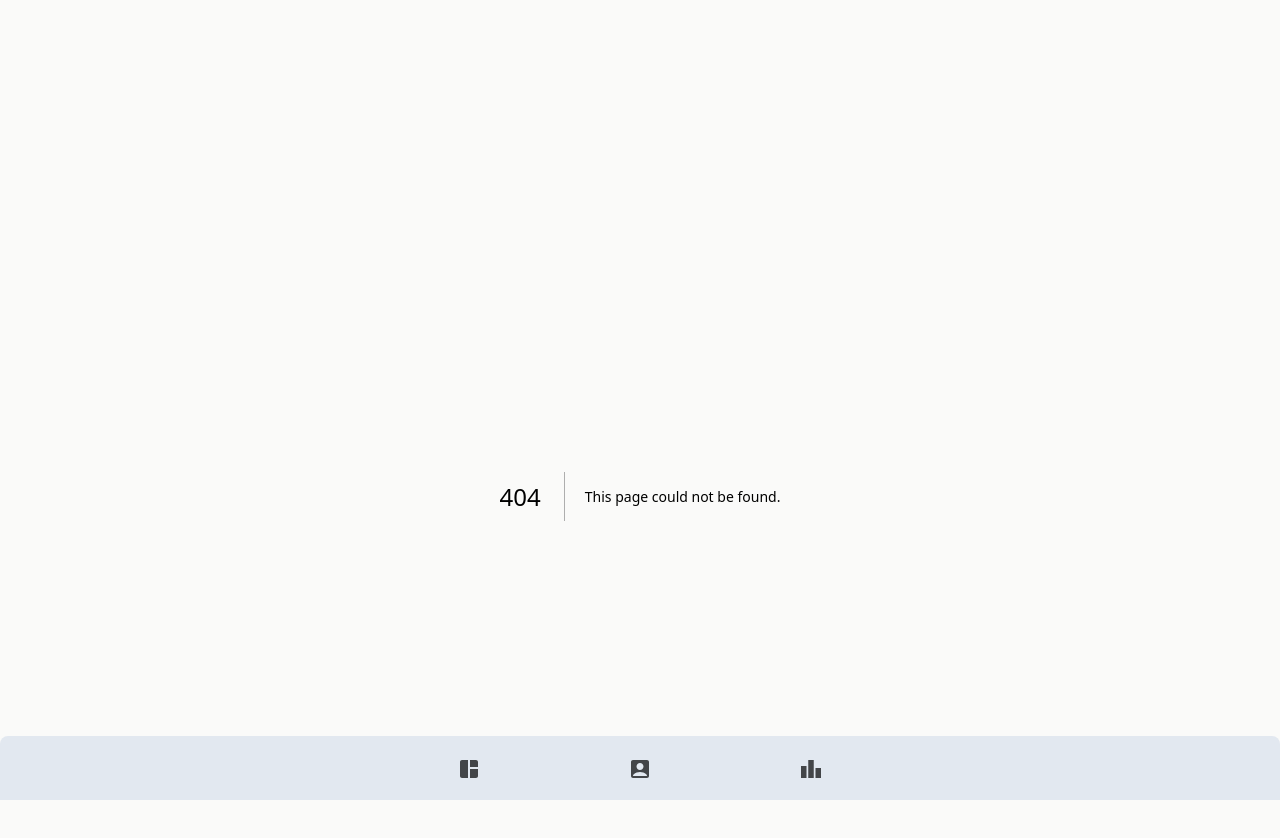
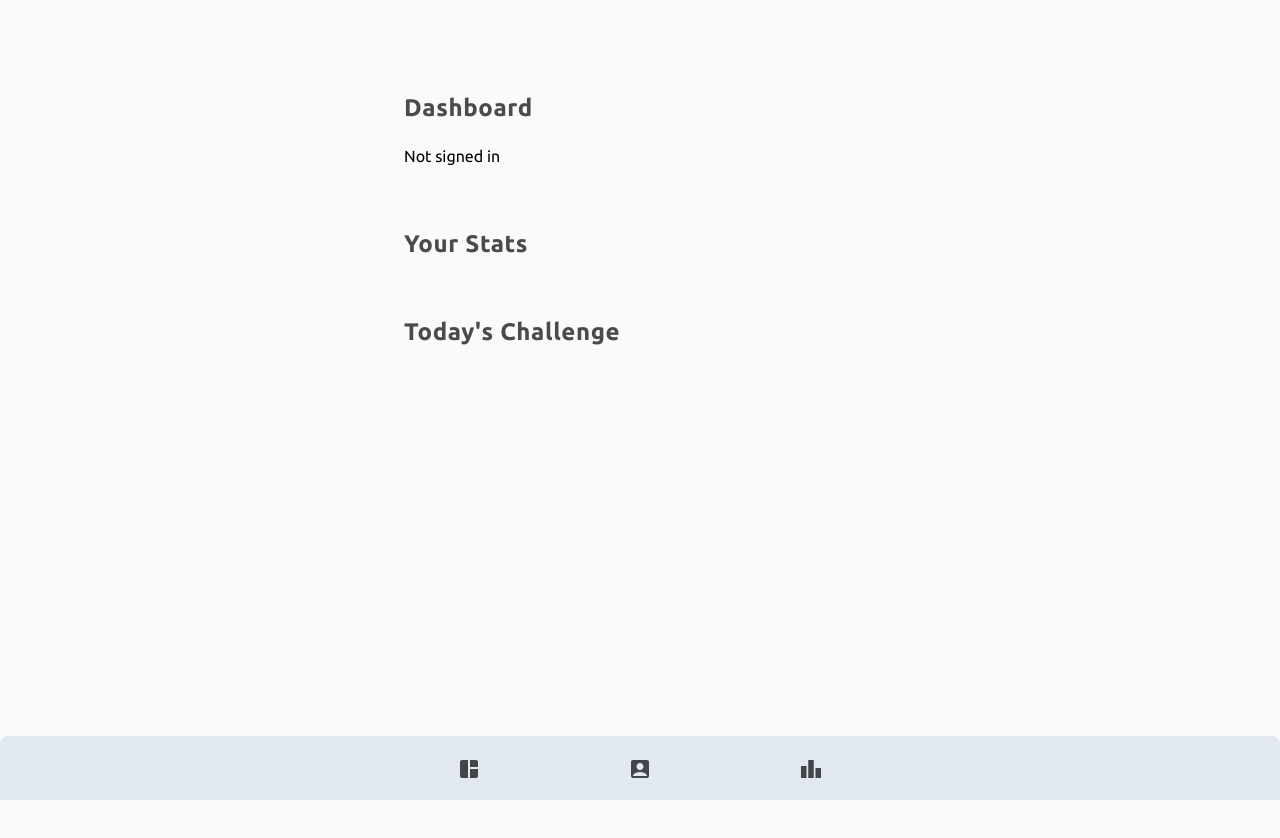
Before and after one commit to markslorach/CodeCrush, a Next.js app: page /dashboard in a window 1280 px wide. Before the commit this address had no page. Shown: the top 838 px of the page. After the commit the page ends 800 px from the top, so only its background shows below. Built offline with nearby package versions, Linux system fonts and the light colour scheme; no server answers.

Commit message:
routes and auth redirect to dash

```diff
--- /dev/null
+++ b/app/components/CurrentUser.jsx
@@ -0,0 +1,26 @@
+"use client";
+
+import { useUser } from "@clerk/nextjs";
+
+export const dynamic = "force-dynamic";
+
+export default function CurrentUser() {
+  const { isSignedIn, user, isLoaded } = useUser();
+
+  if (!isLoaded) {
+    return null;
+  }
+
+  if (isSignedIn) {
+    return (
+      <div>
+        <p className="text-base tracking-wide font-semibold text-black/50">
+          Hello,
+        </p>
+        <h2>{user.username}.</h2>
+      </div>
+    );
+  }
+
+  return <div>Not signed in</div>;
+}
--- /dev/null
+++ b/app/dashboard/page.jsx
@@ -0,0 +1,19 @@
+import { UserButton } from "@clerk/nextjs";
+
+// Components
+import CurrentUser from "../components/CurrentUser";
+
+
+export default function Dashboard() {
+  return (
+    <>
+      <div className="flex justify-between items-center mb-6">
+        <h1>Dashboard</h1>
+        <UserButton afterSignOutUrl="/sign-in" />
+      </div>
+      <CurrentUser />
+      <h1 className="mt-16">Your Stats</h1>
+      <h1 className="mt-16 mb-5">Today's Challenge</h1>
+    </>
+  );
+}
--- a/app/globals.css
+++ b/app/globals.css
@@ -1,3 +1,15 @@
 @tailwind base;
 @tailwind components;
 @tailwind utilities;
+
+p {
+    @apply text-black/70 tracking-wide
+  }
+
+  h2, h3 {
+    @apply text-black/70 tracking-wide font-semibold text-xl
+  }
+
+  h1 {
+    @apply text-black/70 text-2xl font-bold tracking-wide leading-none
+  }
--- /dev/null
+++ b/app/leaderboard/page.jsx
@@ -0,0 +1,5 @@
+export default function Leaderboard() {
+    return (
+    <h1>Leaderboard</h1>
+    )
+  }
--- /dev/null
+++ b/app/profile/page.jsx
@@ -0,0 +1,5 @@
+export default function Profile() {
+    return (
+    <h1>Profile</h1>
+    )
+  }
```
